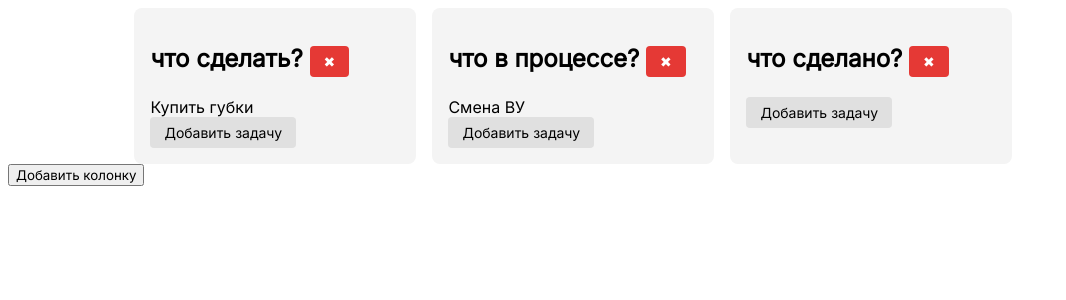
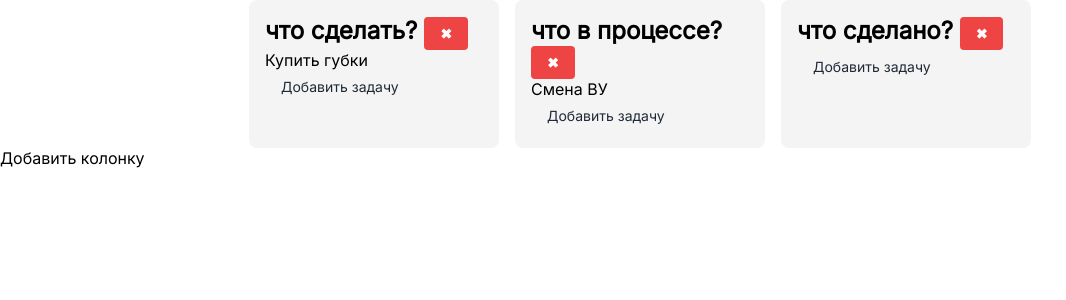
Before and after one commit to AngelikaPrik/mini-trello, a Vue app: page / in a window 1280 px wide. Shown: the top 300 px of the page, without its empty margins (0-1066 px from the left). Built offline with nearby package versions, Linux system fonts and the light colour scheme.

Commit message:
Добавлены css переменные

```diff
--- a/src/components/ui/UiButton.vue
+++ b/src/components/ui/UiButton.vue
@@ -17,34 +17,28 @@ defineProps<{
 
 <style scoped>
 .button {
-  padding: 0.5em 1em;
-  font-size: 14px;
+  padding: var(--space-s) var(--space-m);
+  font-size: var(--font-size-s);
+  font-family: var(--font-base);
   border: none;
-  border-radius: 4px;
+  border-radius: var(--radius-s);
   cursor: pointer;
-  background: #e0e0e0;
-  transition: background 0.2s;
-}
-
-.button:hover {
-  background: #d5d5d5;
+  background: var(--color-gray-300);
+  color: var(--color-text);
+  transition: background 0.2s ease;
 }
 
 .button--primary {
-  background-color: #42b983;
+  background-color: var(--color-primary);
   color: white;
 }
 
-.button--primary:hover {
-  background-color: #36996e;
-}
-
 .button--danger {
-  background-color: #e53935;
+  background-color: var(--color-danger);
   color: white;
 }
 
 .button--danger:hover {
-  background-color: #c62828;
+  filter: brightness(0.9);
 }
 </style>
--- a/src/components/ui/UiModal.vue
+++ b/src/components/ui/UiModal.vue
@@ -24,28 +24,47 @@
   display: flex;
   justify-content: center;
   align-items: center;
-  z-index: 10;
+  z-index: var(--z-index-modal);
 }
 
 .wrapper {
-  background: white;
-  padding: 1.5rem;
-  border-radius: 8px;
+  background: var(--color-bg);
+  padding: var(--space-l);
+  border-radius: var(--radius-m);
   width: 40%;
+  color: var(--color-text);
+  font-family: var(--font-base);
+  font-size: var(--font-size-m);
 }
 
 .actions {
   display: flex;
   justify-content: flex-end;
-  gap: 1rem;
-  margin-top: 1rem;
+  gap: var(--space-m);
+  margin-top: var(--space-m);
+}
+
+button {
+  font-size: var(--font-size-s);
+  font-family: inherit;
+  padding: var(--space-xs) var(--space-m);
+  border: none;
+  border-radius: var(--radius-s);
+  background: var(--color-gray-300);
+  color: var(--color-text);
+  cursor: pointer;
+}
+
+button:hover {
+  background: var(--color-gray-500);
 }
 
 button.danger {
-  background: #e53935;
+  background: var(--color-danger);
   color: white;
-  border: none;
-  padding: 0.5rem 1rem;
-  border-radius: 4px;
+}
+
+button.danger:hover {
+  background: #d03b3b;
 }
 </style>
--- a/src/globals.css
+++ b/src/globals.css
@@ -1,5 +1,19 @@
+/* Minimal reset */
+*,
+*::before,
+*::after {
+  box-sizing: border-box;
+  margin: 0;
+  padding: 0;
+}
+
 body {
   font-family: 'Inter', sans-serif;
+}
+
+ul,
+ol {
+  list-style: none;
 }
 
 button,
@@ -8,3 +22,55 @@ select,
 textarea {
   font-family: inherit;
 }
+
+button {
+  all: unset;
+  cursor: pointer;
+}
+
+:root {
+  /* Fonts */
+  --font-base: 'Inter', sans-serif;
+
+  --font-size-xs: 0.75rem;   /* 12px */
+  --font-size-s:  0.875rem;  /* 14px */
+  --font-size-m:  1rem;      /* 16px */
+  --font-size-l:  1.125rem;  /* 18px */
+  --font-size-xl: 1.25rem;   /* 20px */
+
+  --font-weight-regular: 200;
+  --font-weight-medium: 300;
+  --font-weight-bold:   400;
+
+  /* Colors */
+  --color-primary: #a4c8f0;
+  --color-danger:  #f3a7a7;
+  --color-success: #b2e3bc;
+  --color-warning: #f9ddb9;
+  --color-primary: #397deb;
+  --color-danger: #ef4444;
+  --color-bg: #f9f9f9;
+  --color-text: #1f2937;
+
+  /* Spacing */
+  --space-xs: 0.25rem;  /* 4px */
+  --space-s:  0.5rem;   /* 8px */
+  --space-m:  1rem;     /* 16px */
+  --space-l:  1.5rem;   /* 24px */
+  --space-xl: 2rem;     /* 32px */
+  --space-2xl: 3rem;    /* 48px */
+
+  /* Border-radius */
+  --radius-s: 0.25rem;   /* 4px */
+  --radius-m: 0.5rem;    /* 8px */
+  --radius-l: 1rem;      /* 16px */
+
+  /* Z-index */
+  --z-index-base: 0;
+  --z-index-dropdown: 5;
+  --z-index-sticky: 10;
+  --z-index-fixed: 15;
+  --z-index-modal: 20;
+  --z-index-popover: 25;
+  --z-index-toast: 30;
+}
--- a/src/pages/BoardPage.vue
+++ b/src/pages/BoardPage.vue
@@ -75,15 +75,16 @@ const onConfirmRemoveColumn = () => {
   width: 80%;
   margin: 0 auto;
   display: flex;
+  justify-content: center;
   flex-wrap: wrap;
-  gap: 1rem;
+  gap: var(--space-m);
 }
 
 .column {
   background: #f4f4f4;
   padding: 1rem;
   width: 250px;
-  border-radius: 0.5rem;
+  border-radius: var(--radius-m);
   cursor: grab;
 }
 
```
